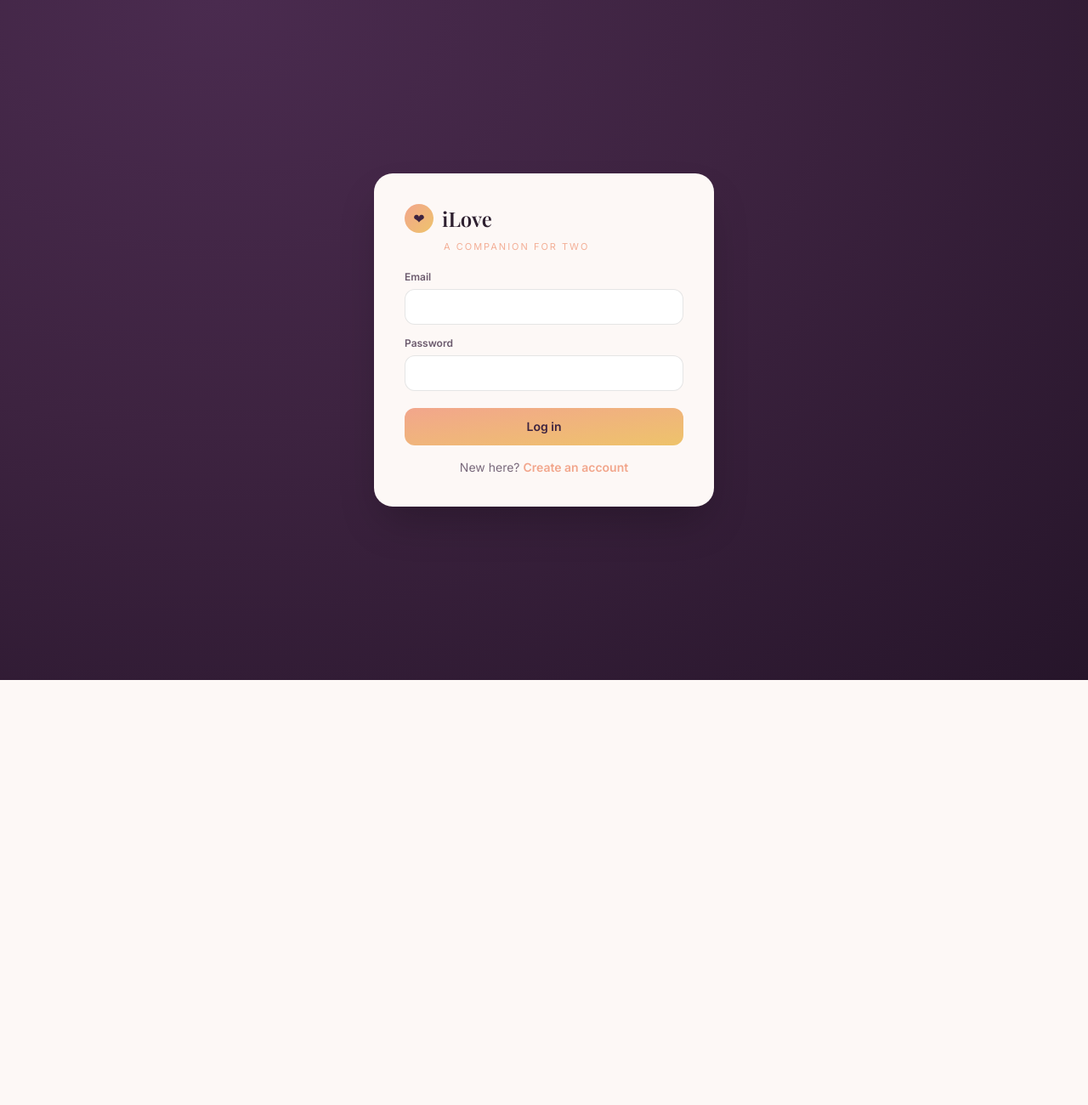
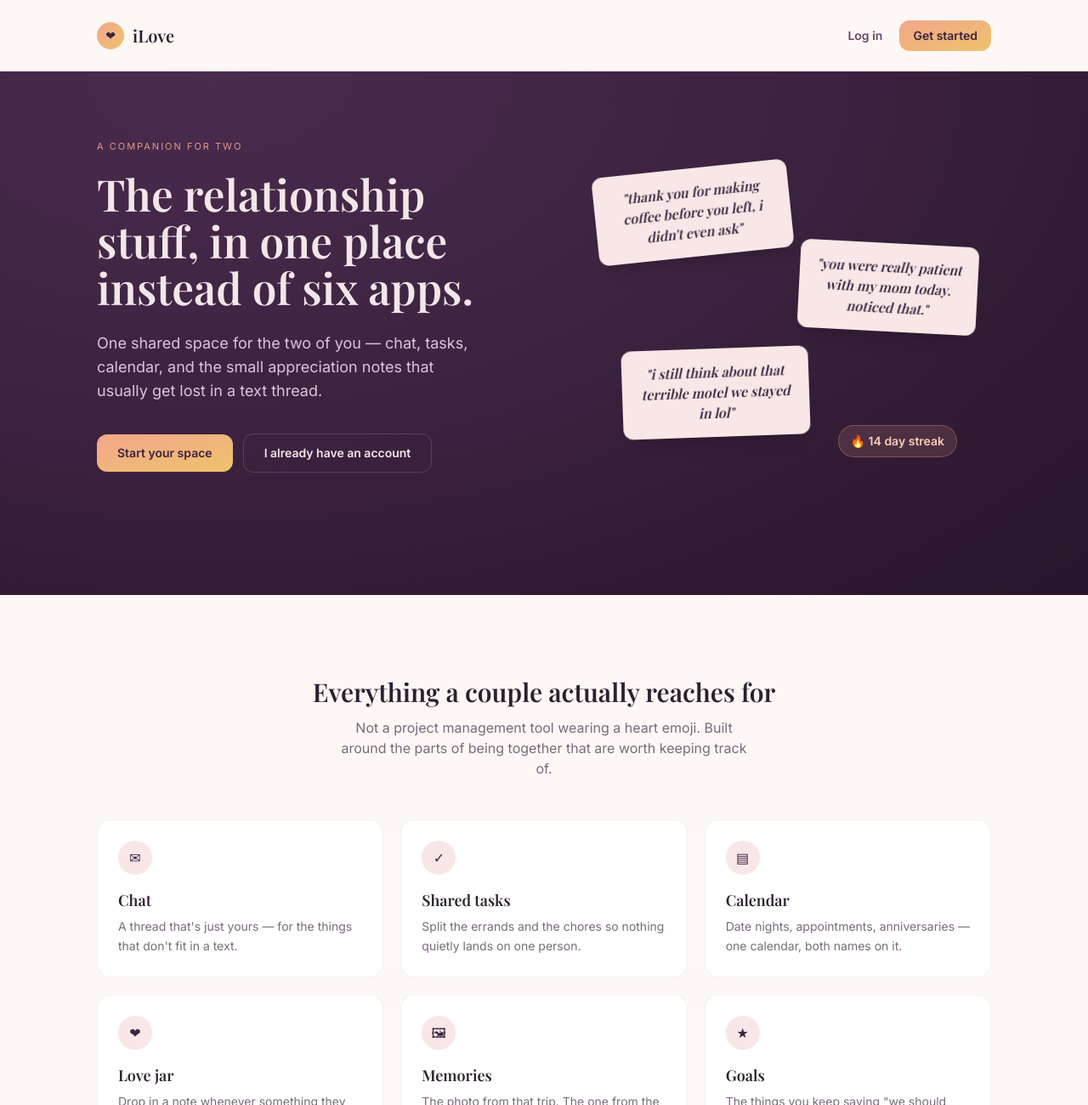
Before and after one commit to MoncayoEnya/iLove, a React (Vite) app: page / in a window 1280 px wide. Before the commit this address led to /login. Shown: the top 1300 px of the page at 85% size. Before the commit the page ends 800 px from the top, so only its background shows below. Built offline with nearby package versions, Linux system fonts and the light colour scheme; no server answers.

Commit message:
Add public landing page at /, move dashboard to /dashboard

```diff
--- a/src/App.jsx
+++ b/src/App.jsx
@@ -1,6 +1,7 @@
 import { Route, Routes } from 'react-router-dom'
 import ProtectedRoute from './components/ProtectedRoute'
 import Sidebar from './components/Sidebar'
+import Landing from './pages/Landing'
 import Login from './pages/Login'
 import Signup from './pages/Signup'
 import LinkPartner from './pages/LinkPartner'
@@ -31,6 +32,7 @@ function AppLayout({ children }) {
 export default function App() {
   return (
     <Routes>
+      <Route path="/" element={<Landing />} />
       <Route path="/login" element={<Login />} />
       <Route path="/signup" element={<Signup />} />
       <Route
@@ -42,7 +44,7 @@ export default function App() {
         }
       />
       <Route
-        path="/"
+        path="/dashboard"
         element={
           <ProtectedRoute>
             <AppLayout>
--- a/src/components/ProtectedRoute.jsx
+++ b/src/components/ProtectedRoute.jsx
@@ -31,7 +31,7 @@ export default function ProtectedRoute({ children, requireCouple = true }) {
     return <div className="min-h-screen flex items-center justify-center text-plum">Setting things up…</div>
   }
   if (requireCouple === true && !profile.coupleId) return <Navigate to="/link" replace />
-  if (requireCouple === false && profile.coupleId) return <Navigate to="/" replace />
+  if (requireCouple === false && profile.coupleId) return <Navigate to="/dashboard" replace />
 
   return children
 }
--- a/src/components/Sidebar.jsx
+++ b/src/components/Sidebar.jsx
@@ -3,7 +3,7 @@ import { NavLink } from 'react-router-dom'
 import { useAuth } from '../context/AuthContext'
 
 const items = [
-  ['/', '◆', 'Dashboard'],
+  ['/dashboard', '◆', 'Dashboard'],
   ['/chat', '✉', 'Chat'],
   ['/tasks', '✓', 'Tasks'],
   ['/calendar', '▤', 'Calendar'],
@@ -74,7 +74,7 @@ export default function Sidebar() {
               to={to}
               icon={icon}
               label={label}
-              end={to === '/'}
+              end={to === '/dashboard'}
               onClick={() => setMobileOpen(false)}
             />
           ))}
@@ -107,7 +107,7 @@ export default function Sidebar() {
 
         <nav className="mt-8 flex flex-col gap-1 flex-1">
           {items.map(([to, icon, label]) => (
-            <NavItem key={to} to={to} icon={icon} label={label} end={to === '/'} />
+            <NavItem key={to} to={to} icon={icon} label={label} end={to === '/dashboard'} />
           ))}
 
           <div className="mt-4 pt-4 border-t border-white/10 flex flex-col gap-1">
--- /dev/null
+++ b/src/pages/Landing.jsx
@@ -0,0 +1,230 @@
+import { Link, Navigate } from 'react-router-dom'
+import { useAuth } from '../context/AuthContext'
+
+const FEATURES = [
+  {
+    icon: '✉',
+    title: 'Chat',
+    body: "A thread that's just yours — for the things that don't fit in a text.",
+  },
+  {
+    icon: '✓',
+    title: 'Shared tasks',
+    body: 'Split the errands and the chores so nothing quietly lands on one person.',
+  },
+  {
+    icon: '▤',
+    title: 'Calendar',
+    body: 'Date nights, appointments, anniversaries — one calendar, both names on it.',
+  },
+  {
+    icon: '❤',
+    title: 'Love jar',
+    body: 'Drop in a note whenever something they did stuck with you. Read them back later.',
+  },
+  {
+    icon: '🖼',
+    title: 'Memories',
+    body: 'The photo from that trip. The one from the bad apartment. All in one place.',
+  },
+  {
+    icon: '★',
+    title: 'Goals',
+    body: 'The things you keep saying "we should really do that" about. Write them down.',
+  },
+]
+
+const STEPS = [
+  {
+    n: '1',
+    title: 'Create your account',
+    body: 'Takes about a minute. Just an email and a password.',
+  },
+  {
+    n: '2',
+    title: 'Invite your partner',
+    body: 'Send them a 6-character code. They enter it, you\u2019re linked.',
+  },
+  {
+    n: '3',
+    title: 'Start your shared space',
+    body: 'Chat, plan, and check in — daily, if you keep the streak going.',
+  },
+]
+
+export default function Landing() {
+  const { firebaseUser, profile, loading } = useAuth()
+
+  // Signed-in visitors don't need the pitch — send them straight to their space.
+  if (!loading && firebaseUser && profile) {
+    return <Navigate to={profile.coupleId ? '/dashboard' : '/link'} replace />
+  }
+
+  return (
+    <div className="bg-paper text-ink font-sans">
+      <style>{`
+        @keyframes ilove-float-1 { 0%, 100% { transform: rotate(-6deg) translateY(0px); } 50% { transform: rotate(-6deg) translateY(-10px); } }
+        @keyframes ilove-float-2 { 0%, 100% { transform: rotate(3deg) translateY(0px); } 50% { transform: rotate(3deg) translateY(-14px); } }
+        @keyframes ilove-float-3 { 0%, 100% { transform: rotate(-2deg) translateY(0px); } 50% { transform: rotate(-2deg) translateY(-8px); } }
+        .ilove-note-1 { animation: ilove-float-1 7s ease-in-out infinite; }
+        .ilove-note-2 { animation: ilove-float-2 8.5s ease-in-out infinite; }
+        .ilove-note-3 { animation: ilove-float-3 6.2s ease-in-out infinite; }
+        @media (prefers-reduced-motion: reduce) {
+          .ilove-note-1, .ilove-note-2, .ilove-note-3 { animation: none; }
+        }
+      `}</style>
+
+      {/* ---------- Nav ---------- */}
+      <header className="max-w-[1100px] mx-auto flex items-center justify-between px-6 py-6">
+        <div className="flex items-center gap-2.5">
+          <div className="w-8 h-8 rounded-full bg-gradient-to-br from-peach to-gold flex items-center justify-center text-plumdeep text-sm flex-shrink-0">
+            ❤
+          </div>
+          <span className="font-serif text-xl font-semibold">iLove</span>
+        </div>
+        <div className="flex items-center gap-3">
+          <Link to="/login" className="text-sm font-semibold text-plum hover:text-peach px-2">
+            Log in
+          </Link>
+          <Link
+            to="/signup"
+            className="text-sm font-semibold bg-gradient-to-br from-peach to-gold text-plumdeep px-4 py-2 rounded-xl"
+          >
+            Get started
+          </Link>
+        </div>
+      </header>
+
+      {/* ---------- Hero ---------- */}
+      <section
+        className="relative overflow-hidden"
+        style={{
+          background:
+            'radial-gradient(ellipse at 20% 0%, #4a2b4f 0%, #3d2340 45%, #26152a 100%)',
+        }}
+      >
+        <div className="max-w-[1100px] mx-auto px-6 pt-16 pb-28 md:pt-20 md:pb-36 grid md:grid-cols-2 gap-14 items-center">
+          <div className="text-[#f3e6e8]">
+            <div className="text-[11px] tracking-[2px] uppercase text-peach/90 mb-5">
+              a companion for two
+            </div>
+            <h1 className="font-serif text-4xl md:text-[3.2rem] leading-[1.08] font-semibold">
+              The relationship stuff, in one place instead of six apps.
+            </h1>
+            <p className="text-[#d9c6da] text-base md:text-lg mt-6 max-w-[440px]">
+              One shared space for the two of you — chat, tasks, calendar, and the small
+              appreciation notes that usually get lost in a text thread.
+            </p>
+            <div className="flex flex-wrap items-center gap-3 mt-9">
+              <Link
+                to="/signup"
+                className="py-3 px-6 rounded-xl font-semibold text-sm bg-gradient-to-br from-peach to-gold text-plumdeep"
+              >
+                Start your space
+              </Link>
+              <Link
+                to="/login"
+                className="py-3 px-6 rounded-xl font-semibold text-sm border border-white/15 text-[#f3e6e8]"
+              >
+                I already have an account
+              </Link>
+            </div>
+          </div>
+
+          {/* Signature: a fanned stack of real love-jar notes, plus a streak chip —
+              both lifted straight from features that already exist in the product. */}
+          <div className="relative h-[280px] md:h-[340px] hidden sm:block" aria-hidden="true">
+            <div className="jar-note ilove-note-1 absolute top-2 left-2 md:left-8 w-[230px] shadow-xl">
+              "thank you for making coffee before you left, i didn't even ask"
+            </div>
+            <div className="jar-note ilove-note-2 absolute top-24 right-0 md:right-4 w-[210px] shadow-xl bg-white">
+              "you were really patient with my mom today. noticed that."
+            </div>
+            <div className="jar-note ilove-note-3 absolute bottom-4 left-10 md:left-16 w-[220px] shadow-xl">
+              "i still think about that terrible motel we stayed in lol"
+            </div>
+            <div className="absolute -bottom-2 right-2 md:right-10 flex items-center gap-1.5 bg-peach/15 border border-peach/30 rounded-full px-3.5 py-2 text-sm text-peachsoft font-semibold">
+              🔥 14 day streak
+            </div>
+          </div>
+        </div>
+      </section>
+
+      {/* ---------- Features ---------- */}
+      <section className="max-w-[1100px] mx-auto px-6 py-20 md:py-24">
+        <h2 className="font-serif text-2xl md:text-3xl font-semibold text-center">
+          Everything a couple actually reaches for
+        </h2>
+        <p className="text-[#7a6a7c] text-center mt-3 max-w-[480px] mx-auto">
+          Not a project management tool wearing a heart emoji. Built around the parts of
+          being together that are worth keeping track of.
+        </p>
+
+        <div className="grid sm:grid-cols-2 lg:grid-cols-3 gap-5 mt-12">
+          {FEATURES.map((f) => (
+            <div
+              key={f.title}
+              className="bg-white rounded-2xl p-6 border border-black/5 hover:-translate-y-1 hover:shadow-lg transition-all"
+            >
+              <div className="w-10 h-10 rounded-full bg-blush flex items-center justify-center text-plumdeep text-base mb-4">
+                {f.icon}
+              </div>
+              <div className="font-serif text-lg font-semibold">{f.title}</div>
+              <p className="text-sm text-[#7a6a7c] mt-1.5 leading-relaxed">{f.body}</p>
+            </div>
+          ))}
+        </div>
+      </section>
+
+      {/* ---------- How it works ---------- */}
+      <section className="bg-blush/40">
+        <div className="max-w-[1100px] mx-auto px-6 py-20 md:py-24">
+          <h2 className="font-serif text-2xl md:text-3xl font-semibold text-center">
+            Linked up in three steps
+          </h2>
+          <div className="grid md:grid-cols-3 gap-8 mt-14">
+            {STEPS.map((s) => (
+              <div key={s.n} className="text-center md:text-left">
+                <div className="w-9 h-9 rounded-full bg-gradient-to-br from-peach to-gold text-plumdeep font-serif font-semibold flex items-center justify-center mx-auto md:mx-0">
+                  {s.n}
+                </div>
+                <div className="font-serif text-lg font-semibold mt-4">{s.title}</div>
+                <p className="text-sm text-[#7a6a7c] mt-1.5 leading-relaxed">{s.body}</p>
+              </div>
+            ))}
+          </div>
+        </div>
+      </section>
+
+      {/* ---------- Final CTA ---------- */}
+      <section
+        className="text-center py-20 md:py-24 px-6"
+        style={{
+          background:
+            'radial-gradient(ellipse at 80% 100%, #4a2b4f 0%, #3d2340 45%, #26152a 100%)',
+        }}
+      >
+        <h2 className="font-serif text-2xl md:text-3xl font-semibold text-[#f3e6e8] max-w-[480px] mx-auto">
+          Your shared space is one invite code away.
+        </h2>
+        <Link
+          to="/signup"
+          className="inline-block mt-8 py-3 px-7 rounded-xl font-semibold text-sm bg-gradient-to-br from-peach to-gold text-plumdeep"
+        >
+          Start your space
+        </Link>
+      </section>
+
+      {/* ---------- Footer ---------- */}
+      <footer className="max-w-[1100px] mx-auto px-6 py-8 flex flex-col sm:flex-row items-center justify-between gap-3 text-sm text-[#9a8a9c]">
+        <div className="flex items-center gap-2">
+          <div className="w-6 h-6 rounded-full bg-gradient-to-br from-peach to-gold flex items-center justify-center text-plumdeep text-xs flex-shrink-0">
+            ❤
+          </div>
+          <span className="font-serif font-semibold text-ink">iLove</span>
+        </div>
+        <div>Made for two people at a time.</div>
+      </footer>
+    </div>
+  )
+}
--- a/src/pages/LinkPartner.jsx
+++ b/src/pages/LinkPartner.jsx
@@ -32,7 +32,7 @@ export default function LinkPartner() {
     setBusy(true)
     try {
       await joinWithCode(joinCode)
-      navigate('/')
+      navigate('/dashboard')
     } catch (e) {
       setErr(e.message)
     } finally {
@@ -70,7 +70,7 @@ export default function LinkPartner() {
             {generated}
           </div>
           <button
-            onClick={() => navigate('/')}
+            onClick={() => navigate('/dashboard')}
             className="w-full py-3 rounded-xl font-semibold text-sm bg-gradient-to-br from-peach to-gold text-plumdeep"
           >
             I've sent it — continue
--- a/src/pages/Login.jsx
+++ b/src/pages/Login.jsx
@@ -17,7 +17,7 @@ export default function Login() {
     setBusy(true)
     try {
       await login({ email, password })
-      navigate('/')
+      navigate('/dashboard')
     } catch (e) {
       setErr('Email and password did not match anything we have.')
     } finally {
```
